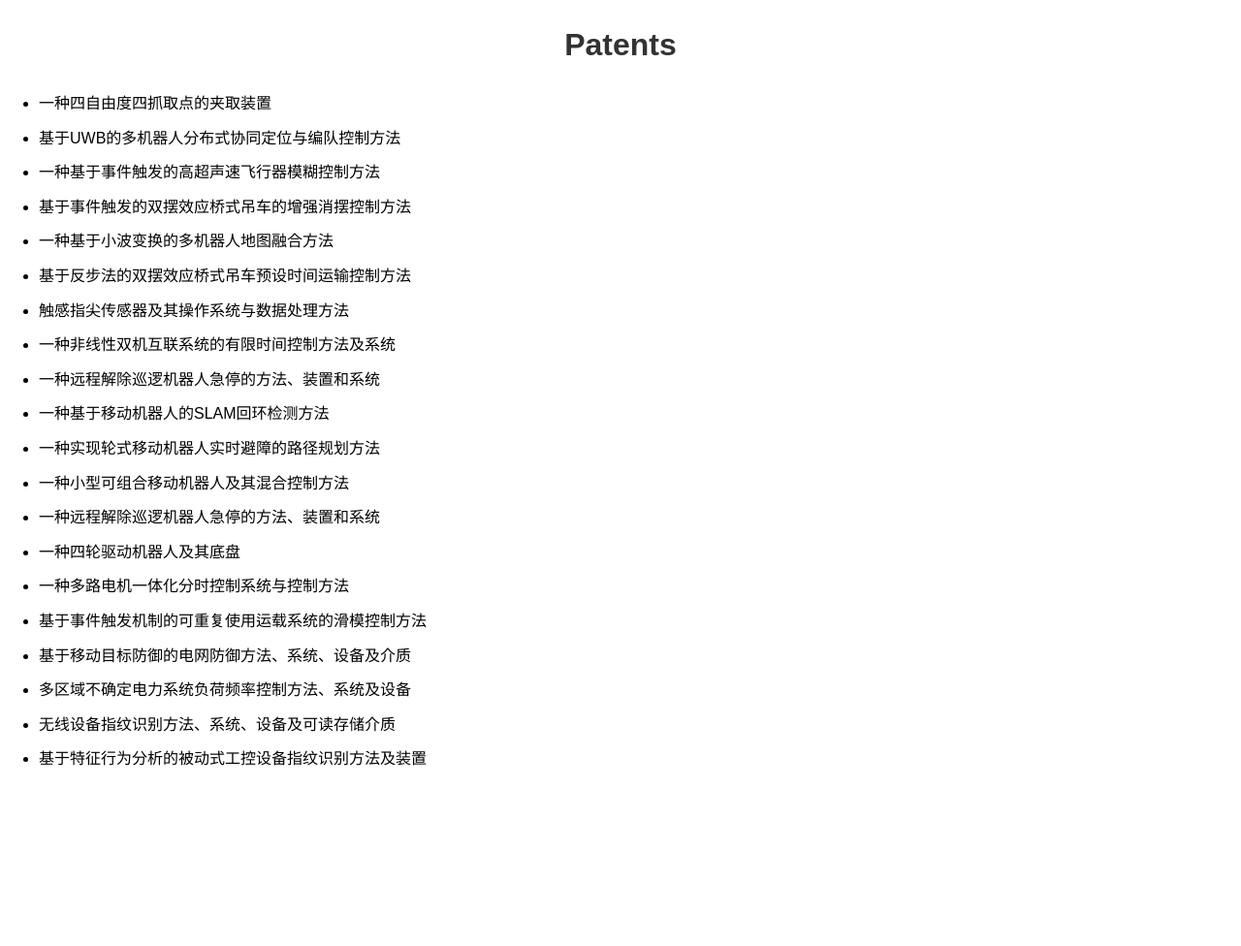
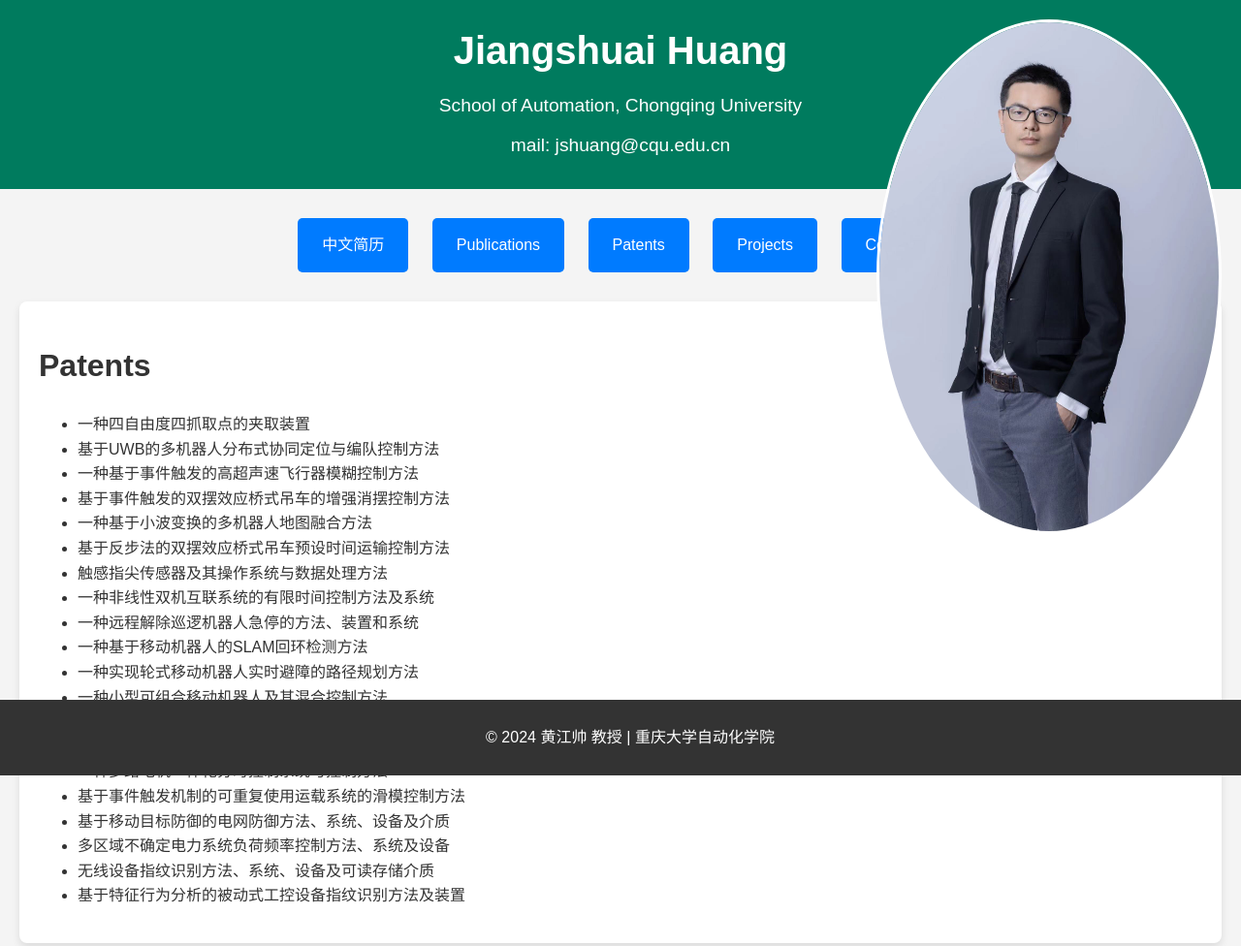
Before and after one commit to JSHuangCQU/Huang, a plain HTML site: page patents.html in a window 1280 px wide. Shown: the top 976 px of the page at 97% size. Before the commit the page ends 816 px from the top, so only its background shows below. Drawn offline with Linux system fonts and the light colour scheme.

Commit message:
Update patents.html

```diff
--- a/patents.html
+++ b/patents.html
@@ -1,30 +1,141 @@
 <!DOCTYPE html>
-<html lang="en">
+<html lang="zh-CN">
 <head>
     <meta charset="UTF-8">
     <meta name="viewport" content="width=device-width, initial-scale=1.0">
-    <title>Publications</title>
+    <meta http-equiv="X-UA-Compatible" content="ie=edge">
+    <title>黄江帅 教授 - 重庆大学</title>
     <style>
         body {
-            font-family: Arial, sans-serif;
-            margin: 20px;
+            font-family: 'Arial', sans-serif;
             line-height: 1.6;
+            background-color: #f4f4f4;
+            color: #333;
+            margin: 0;
+            padding: 0;
         }
-        h1 {
+
+        /* Header styles */
+        header {
+            background-color: #007b5e;
+            color: white;
+            padding: 20px;
             text-align: center;
-            color: #333;
         }
-        ul {
+        header h1 {
+            font-size: 2.5em;
+            margin: 0;
+        }
+        header p {
+            font-size: 1.2em;
+            margin: 10px 0;
+        }
+
+        /* Profile photo position - top-right corner */
+        .profile-photo {
+            position: absolute; /* Changed from fixed to absolute */
+            top: 20px;  /* Adjust the distance from the top */
+            right: 20px;  /* Adjust the distance from the right */
+            width: 350px; /* Adjust the size of your photo */
+            height: auto;
+            border-radius: 50%; /* Makes the photo circular */
+            border: 3px solid #fff; /* Optional: adds a white border around the photo */
+        }
+
+        /* Main content container */
+        .container {
+            max-width: 1200px;
+            margin: 20px auto;
+            padding: 20px;
+            background-color: white;
+            border-radius: 8px;
+            box-shadow: 0 4px 8px rgba(0, 0, 0, 0.1);
+        }
+
+        .section-title {
+            font-size: 1.8em;
+            margin-bottom: 10px;
+            color: #007b5e;
+        }
+
+        .section-content {
+            font-size: 1.1em;
+            margin-bottom: 20px;
+        }
+
+        .section-content ul {
             padding-left: 20px;
         }
-        li {
+
+        .section-content li {
             margin-bottom: 10px;
         }
-        .reference {
-            font-size: 14px;
+
+        footer {
+            text-align: center;
+            padding: 10px;
+            background-color: #333;
+            color: white;
+            position: fixed;
+            width: 100%;
+            bottom: 0;
+        }
+
+        a {
+            color: #007b5e;
+            text-decoration: none;
+        }
+        a:hover {
+            text-decoration: underline;
+        }
+                /* Styling for the button container */
+        .button-container {
+            text-align: center; /* Center the buttons */
+            margin-top: 20px;
+        }
+
+        /* Styling for the buttons */
+        .button {
+            display: inline-block; /* Make the buttons inline */
+            margin: 10px; /* Add space between buttons */
+            padding: 15px 25px; /* Increase padding for larger buttons */
+            font-size: 16px; /* Increase font size for better readability */
+            text-decoration: none; /* Remove underline from links */
+            color: white; /* Text color */
+            background-color: #007BFF; /* Button background color (blue) */
+            border-radius: 5px; /* Rounded corners */
+            transition: background-color 0.3s ease, transform 0.2s ease; /* Add hover effects */
+        }
+
+        /* Hover effect for buttons */
+        .button:hover {
+            background-color: #0056b3; /* Darker blue on hover */
+            transform: scale(1.1); /* Slightly enlarge on hover */
         }
     </style>
 </head>
+<body>
+
+    <!-- Your Profile Picture -->
+    <img src="hjs.jpg" alt="黄江帅" class="profile-photo">
+
+    <!-- Header -->
+    <header>
+        <h1>Jiangshuai Huang</h1>
+        <p>School of Automation, Chongqing University</p>
+        <p>mail: jshuang@cqu.edu.cn</p>
+    </header>
+
+    <div class="button-container">
+        <a href="Chinese.html" class="button">中文简历</a>
+        <a href="publications.html" class="button">Publications</a>
+        <a href="patents.html" class="button">Patents</a>
+        <a href="projects.html" class="button">Projects</a>
+        <a href="contact.html" class="button">Contact</a>
+    </div>
+
+    <!-- Main Content -->
+    <div class="container">
 <body>
     <h1>Patents</h1>
     <ul>
@@ -51,4 +162,13 @@
         <!-- Add more entries as needed using the same format -->
     </ul>
 </body>
+
+
+    </div>
+
+    <footer>
+        <p>&copy; 2024 黄江帅 教授 | 重庆大学自动化学院</p>
+    </footer>
+
+</body>
 </html>
```
